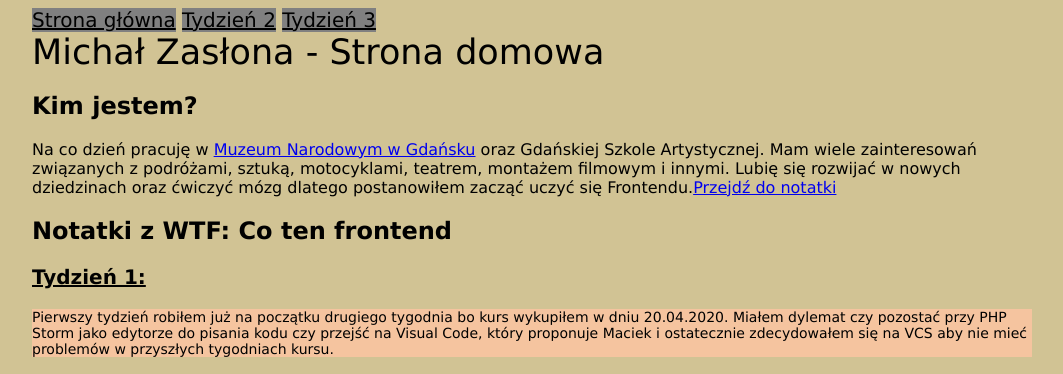
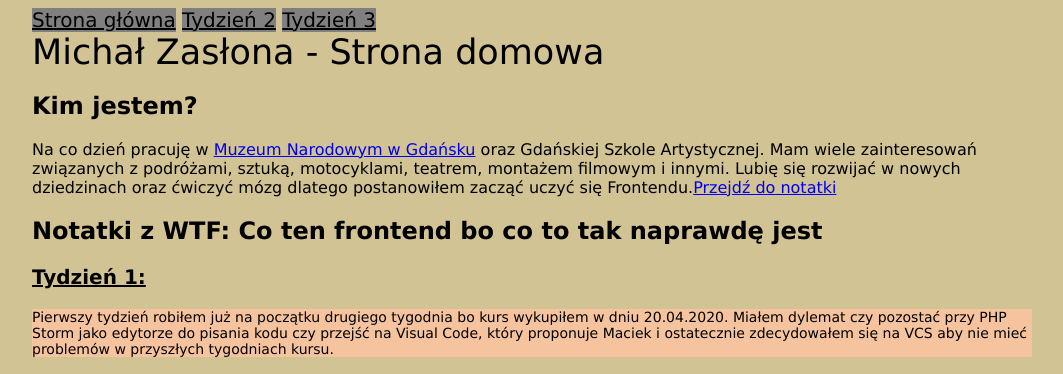
Before and after one commit to michalzaslona/homepage, a plain HTML site: page index.html in a window 1280 px wide. Shown: the top 374 px of the page, without its empty margins (108-1171 px from the left). Drawn offline with Linux system fonts and the light colour scheme.

Commit message:
header 1 change

```diff
--- a/index.html
+++ b/index.html
@@ -25,7 +25,7 @@
                 rozwijać w nowych dziedzinach oraz ćwiczyć mózg dlatego postanowiłem zacząć uczyć się Frontendu.<a href="#notatki">Przejdź do notatki</a></p>
         </section>
         <section id="notatki">
-            <h2>Notatki z WTF: Co ten frontend</h2>
+            <h2>Notatki z WTF: Co ten frontend bo co to tak naprawdę jest</h2>
             <article>
                 <h3>Tydzień 1:</h3>
                 <div class="tresc-notatki">
```
